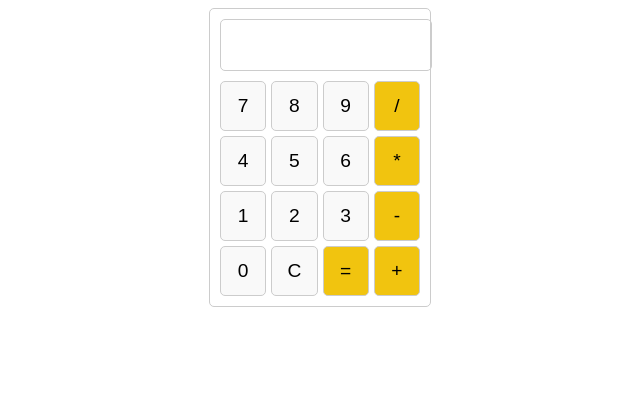
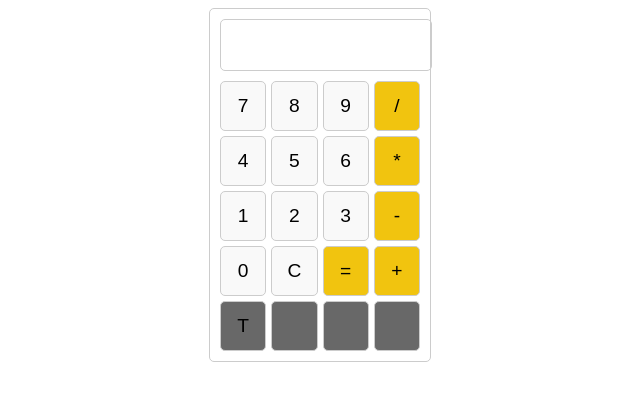
Before and after one commit to gabriel220801/Calculadora, a plain HTML site: page index.html in a window 1280 px wide. Shown: the whole page, without its empty margins (320-960 px from the left). Drawn offline with Linux system fonts and the light colour scheme.

Commit message:
Funcion Temperatura Implementada

```diff
--- a/index.html
+++ b/index.html
@@ -42,6 +42,13 @@
         .button.operator:hover {
             background-color: #f39c12;
         }
+
+        .button.operator2 {
+            background-color: #686868;
+        }
+        .button.operator2:hover {
+            background-color: #282929;
+        }
         .button:hover {
             background-color: #e0e0e0;
         }
@@ -70,6 +77,11 @@
             <button class="button" onclick="clearDisplay()">C</button>
             <button class="button operator" onclick="calculateResult()">=</button>
             <button class="button operator" onclick="setOperator('+')">+</button>
+
+            <button class="button operator2" onclick="convertToFahrenheit()">T</button>
+            <button class="button operator2"></button>
+            <button class="button operator2"></button>
+            <button class="button operator2"></button>
         </div>
     </div>
 
@@ -107,10 +119,19 @@
                 case '/':
                     result = parseFloat(firstOperand) / parseFloat(secondOperand);
                     break;
+
             }
             currentInput = result;
             operator = '';
             firstOperand = '';
+            updateDisplay();
+        }
+
+        function convertToFahrenheit() {
+            if (currentInput === '') return;
+            const celsius = parseFloat(currentInput);
+            const fahrenheit = (celsius * 1.8) + 32;
+            currentInput = fahrenheit.toString();
             updateDisplay();
         }
 
```
